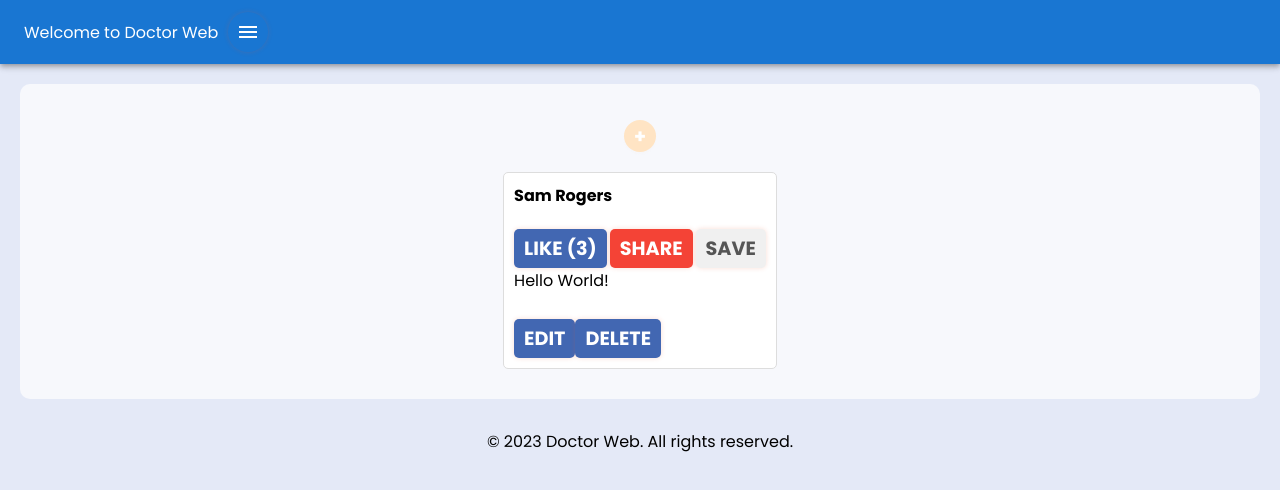
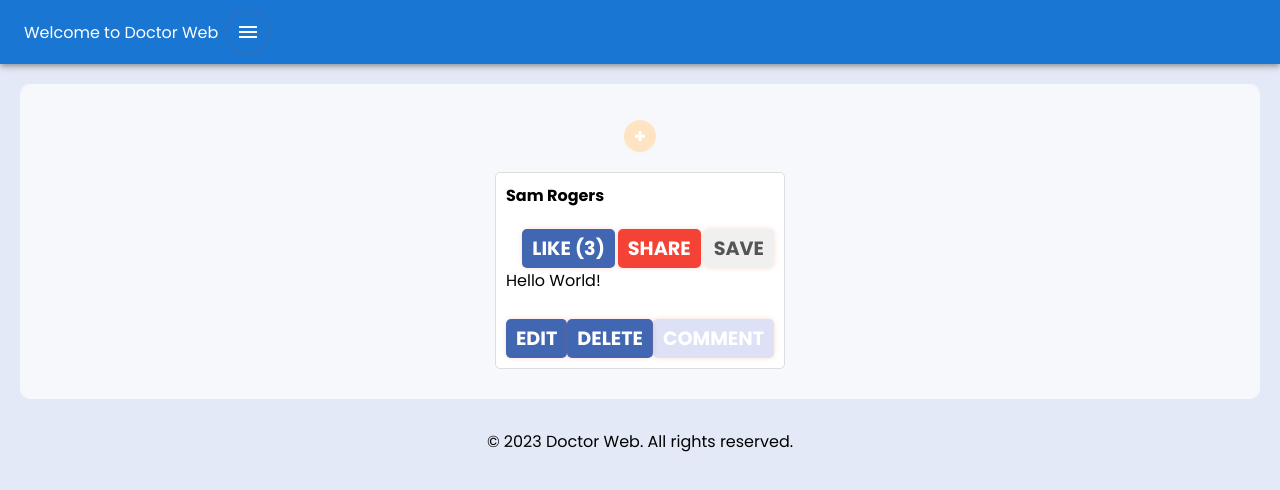
Before and after one commit to Bolimul/Project-Management, a React (Create React App) app in the folder website-react/: page /blog in a window 1280 px wide. Shown: the top 490 px of the page. Built offline with nearby package versions, Linux system fonts and the light colour scheme.

Commit message:
add-comment

```diff
--- a/website-react/src/AddPost.css
+++ b/website-react/src/AddPost.css
@@ -48,7 +48,15 @@
 .share-button,
 .save-button,
 .edit-button,
+.comment-button,
 .delete-button {
+  padding: 5px 10px;
+  border: none;
+  border-radius: 5px;
+  cursor: pointer;
+}
+
+.comment-button {
   padding: 5px 10px;
   border: none;
   border-radius: 5px;
--- a/website-react/src/AddPost.js
+++ b/website-react/src/AddPost.js
@@ -3,13 +3,16 @@ import './AddPost.css';
 import{auth, db} from './firebase';
 import 'firebase/auth';
 import 'firebase/auth';
-import { FieldValue, addDoc, arrayUnion, doc, updateDoc } from 'firebase/firestore';
+import { FieldValue, addDoc, arrayUnion, doc, getDoc, updateDoc } from 'firebase/firestore';
 
 
 const AddPost = () => {
   const [isFormOpen, setIsFormOpen] = useState(false);
   const [editMode, setEditMode] = useState(false);
   const [editPostId, setEditPostId] = useState(null);
+  const [openCommentFormId, setOpenCommentFormId] = useState(null);
+  const [commentText, setCommentText] = useState('');
+
   const [posts, setPosts] = useState([
     {
       id: '123123',
@@ -17,6 +20,7 @@ const AddPost = () => {
       text: 'Hello World!',
       likes: 3,
       shares: 2,
+      comments: [], // New state for comments
     },
   ]);
   const [selectedTopic, setSelectedTopic] = useState('');
@@ -93,6 +97,38 @@ const AddPost = () => {
   const handleDelete = (postId) => {
     setPosts((prevPosts) => prevPosts.filter((post) => post.id !== postId));
   };
+
+  const handleComment = (postId) => {
+    setOpenCommentFormId(postId);
+    setCommentText('');
+  };
+
+  const handleSubmitComment = async (postId, commentText) => {
+    setOpenCommentFormId(postId);
+    //setCommentText('');
+    const postIndex = posts.findIndex((p) => p.id === postId);
+    if (postIndex !== -1) {
+      const updatedPosts = [...posts];
+      const updatedPost = {
+        ...updatedPosts[postIndex],
+        comments: [...updatedPosts[postIndex].comments, commentText],
+      };
+      updatedPosts[postIndex] = updatedPost;
+      setPosts(updatedPosts);
+
+      // Save the comment to the backend
+      // try {
+      //   const usersPost = (await getDoc(doc(db, 'users-Profile-data', auth.currentUser.uid))).data().myPosts
+      //   //const docRef = await updateDoc(doc(db, 'posts', postId), {
+      //   await updateDoc(doc(db, 'users-Profile-data', auth.currentUser.uid), )
+      //   comments: arrayUnion('Username':userName, 'idComment':Math.random(), 'textComment':commentText),
+      //   console.log('Comment added with ID:', docRef.id);
+      // } catch (error) {
+      //   console.error('Error adding comment:', error);
+      // }
+    }
+  };
+
 
   const handleLike = (postId) => {
     setPosts((prevPosts) =>
@@ -255,6 +291,28 @@ const AddPost = () => {
               >
                 Delete
               </button>
+              <button
+                className="comment-button"
+                onClick={() => handleComment(post.id)}
+              >
+                Comment
+              </button>
+              {openCommentFormId === post.id && (
+              <div className="comment-form">
+                <textarea
+                  className="comment-textarea"
+                  placeholder="Add a comment..."
+                  value={commentText}
+                  onChange={(e) => setCommentText(e.target.value)}
+                />
+                <button
+                className="submit-comment-button"
+                  onClick={() => handleSubmitComment(post.id)}
+                >
+                  Submit Comment
+                </button>
+              </div>
+            )}
             </div>
           ))}
         </div>
```
Also changed, not shown: 1 other file (tests, documents, lock files or other folders).
